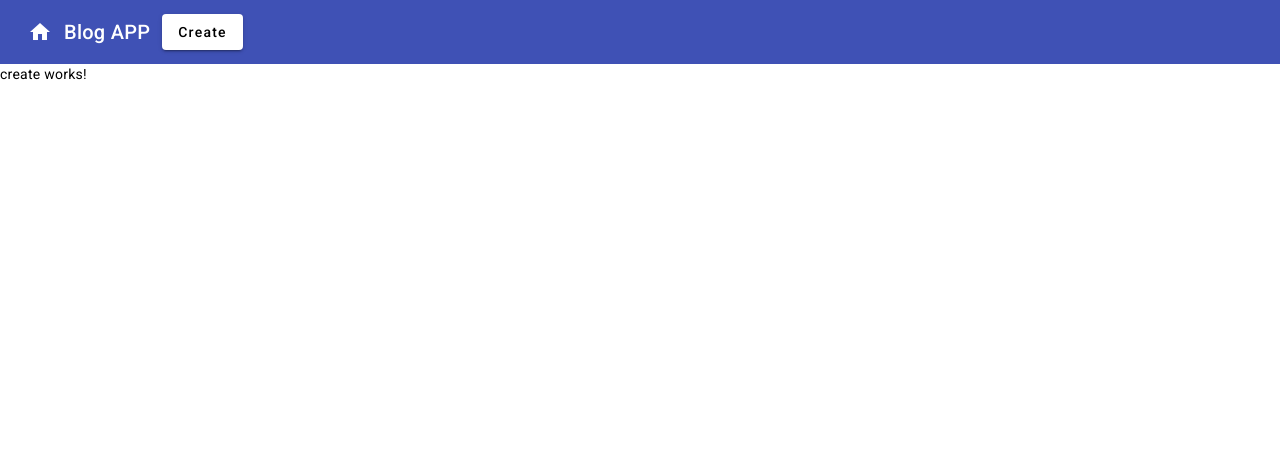
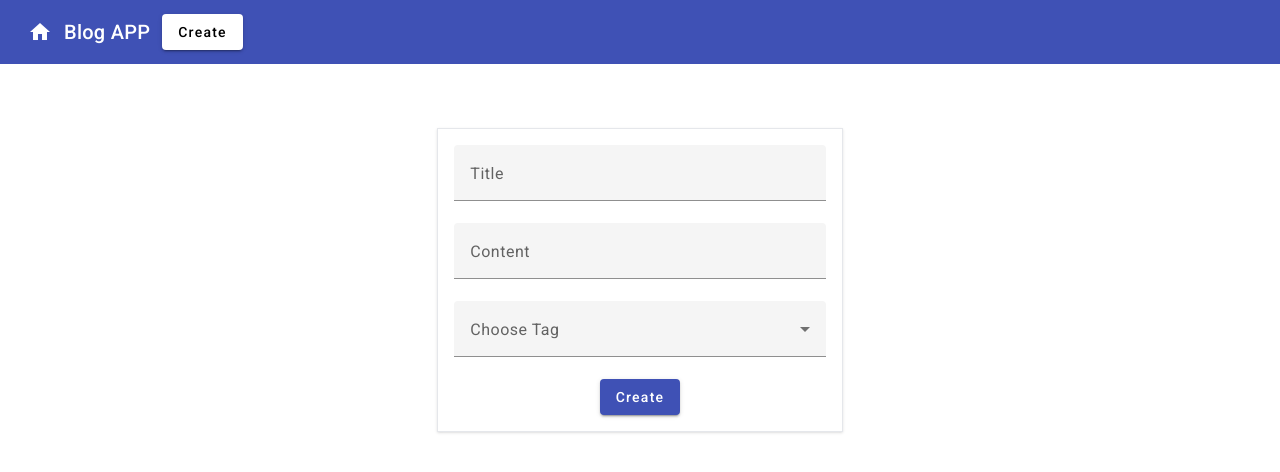
Before and after one commit to tensazangetsuu/11902_WAD_frontend, an Angular app: page /create in a window 1280 px wide. Shown: the top 472 px of the page. Built offline with nearby package versions, Linux system fonts and the light colour scheme; no server answers.

Commit message:
Create done

```diff
--- a/src/app/components/create/create.component.html
+++ b/src/app/components/create/create.component.html
@@ -1 +1,41 @@
-<p>create works!</p>
+<div class="p-8 mt-8 flex justify-center">
+  <form class="shadow border w-4/12 p-4">
+    <div class="flex">
+      <mat-form-field class="w-full">
+        <mat-label>Title </mat-label>
+        <input
+          matInput
+          name="title"
+          type="text"
+          [(ngModel)]="createPost.title"
+        />
+      </mat-form-field>
+    </div>
+    <div class="flex">
+      <mat-form-field class="w-full">
+        <mat-label>Content </mat-label>
+        <input
+          matInput
+          name="content"
+          type="text"
+          [(ngModel)]="createPost.content"
+        />
+      </mat-form-field>
+    </div>
+    <div class="flex">
+      <mat-form-field class="w-full">
+        <mat-label>Choose Tag</mat-label>
+        <mat-select [(ngModel)]="cID" name="Tag">
+          @for(c of cate; track c) {
+          <mat-option [value]="c.id">{{ c.name }}</mat-option>
+          }
+        </mat-select>
+      </mat-form-field>
+    </div>
+    <div class="flex justify-center">
+      <button mat-raised-button color="primary" (click)="create()">
+        Create
+      </button>
+    </div>
+  </form>
+</div>
--- a/src/app/components/create/create.component.ts
+++ b/src/app/components/create/create.component.ts
@@ -1,12 +1,56 @@
-import { Component } from '@angular/core';
+import { Component, inject } from '@angular/core';
+import { FormsModule } from '@angular/forms';
+import { MatInputModule } from '@angular/material/input';
+import { MatFormFieldModule } from '@angular/material/form-field';
+import { ServiceBlogService } from '../../service-blog.service';
+import { MatButtonModule } from '@angular/material/button';
+import { MatChipsModule } from '@angular/material/chips';
+import { MatSelectModule } from '@angular/material/select';
+import { Router } from '@angular/router';
 
 @Component({
   selector: 'app-create',
   standalone: true,
-  imports: [],
+  imports: [
+    FormsModule,
+    MatFormFieldModule,
+    MatSelectModule,
+    MatInputModule,
+    MatButtonModule,
+    MatChipsModule,
+  ],
   templateUrl: './create.component.html',
-  styleUrl: './create.component.css'
+  styleUrl: './create.component.css',
 })
 export class CreateComponent {
+  todoService = inject(ServiceBlogService);
 
+  // Needed after succesfull creation
+  router = inject(Router);
+
+  // Category Object
+  cate: any;
+
+  // category ID To inject to
+  cID: number = 0;
+
+  // Empty Object of ToDo
+  createPost: any = {
+    title: '',
+    content: '',
+    tagID: 0,
+  };
+
+  ngOnInit() {
+    this.todoService.getAllTags().subscribe((result) => {
+      this.cate = result;
+    });
+  }
+  create() {
+    this.createPost.categoryID = this.cID;
+    this.todoService.create(this.createPost).subscribe((result) => {
+      alert('Item Saved');
+      this.router.navigateByUrl('home');
+    });
+  }
 }
```
